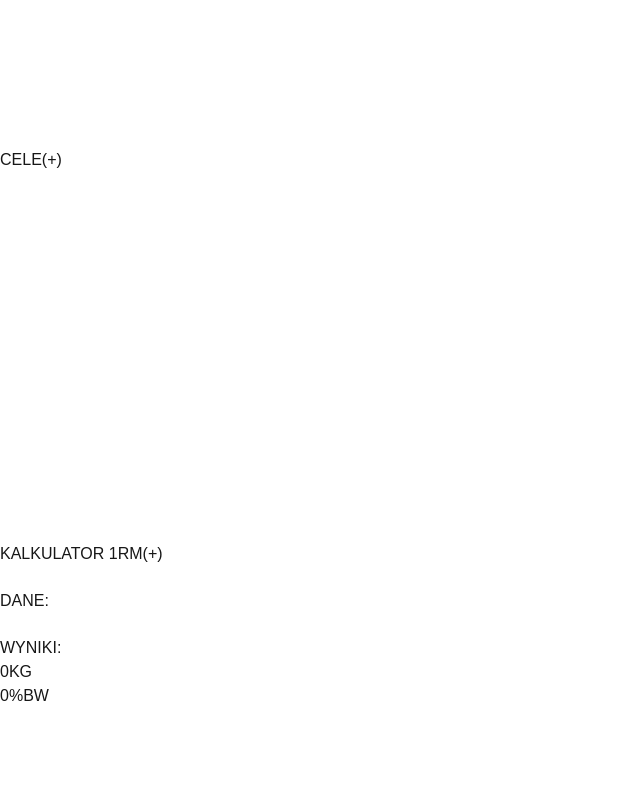
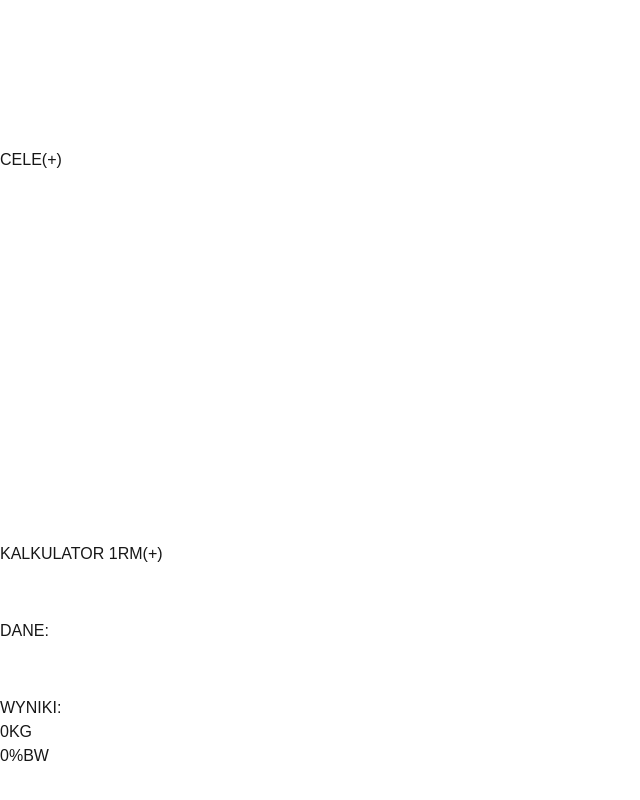
Before and after one commit to DawidKrasinski/Workouts, a Next.js app: page / in a window 1280 px wide. Shown: the part 620-1420 px from the top of the page, without its empty margins (0-640 px from the left). Built offline with nearby package versions, Linux system fonts and the light colour scheme.

Commit message:
calculator improved

```diff
--- a/pages/test.js
+++ b/pages/test.js
@@ -46,4 +46,5 @@ const x = 0
   someAsyncFunction()
 
 return <div>1</div>
+
 }
--- a/src/app/page.js
+++ b/src/app/page.js
@@ -76,16 +76,17 @@ export default function Home() {
         <a href="/">(+)</a>
       </div>
       <div style={{gridRow: '3 / -2', gridColumn: '2 / span 8'}} className="bg-white border-2 border-gray-400 rounded-2xl">
-        <div className="text-5xl font-semibold">DANE:
+        <div style={{paddingTop: '30px'}} className="text-5xl font-semibold flex justify-around flex-wrap">DANE:
           <input onChange={kgInputChange} type="number" style={{width: '250px', height: '70px'}} className="border-2 border-black rounded-xl"/>
           <input onChange={repsInputChange} type="number" style={{width: '250px', height: '70px'}} className="border-2 border-black rounded-xl"/>
           <input onChange={bodyWeightInputChange} type="number" style={{width: '250px', height: '70px'}} className="border-2 border-black rounded-xl"/>
         </div>
       </div>
       <div style={{gridRow: '3 / -2', gridColumn: '11 / span 8'}} className="bg-white border-2 border-gray-400 rounded-2xl">
-        <div className="text-5xl font-semibold">WYNIKI:
-          <div>{oneRepMax()}KG</div>
-          <div>{oneRepMaxBW()}%BW</div>
+        <div style={{paddingTop: '30px'}}className="text-5xl font-semibold flex justify-around flex-wrap">
+          <span className="w-full text-center">WYNIKI:</span>
+          <div className="w-full text-center">{oneRepMax()}KG</div>
+          <div className="w-full text-center">{oneRepMaxBW()}%BW</div>
         </div>
       </div>
     </footer>
```
